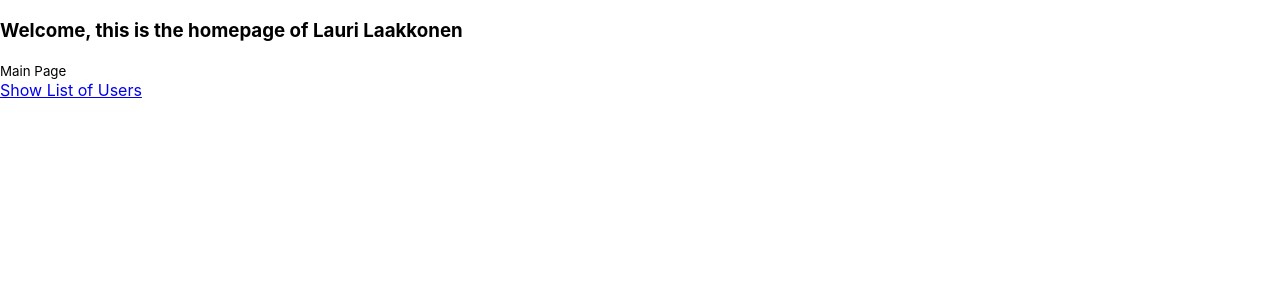
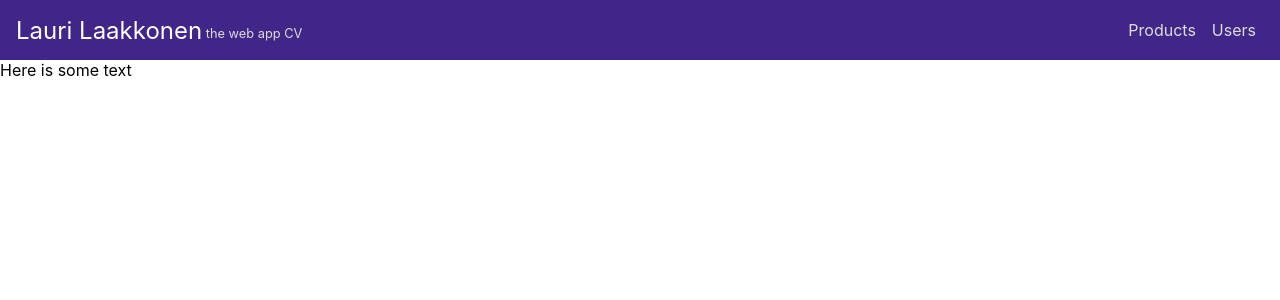
Before and after one commit to laurilaakkonen/CV, a React (Create React App) app: page / in a window 1280 px wide. Shown: the top 300 px of the page. Built offline with nearby package versions, Linux system fonts and the light colour scheme.

Commit message:
add new navbar

```diff
--- a/package.json
+++ b/package.json
@@ -9,7 +9,8 @@
     "react": "^16.12.0",
     "react-dom": "^16.12.0",
     "react-router-dom": "^5.1.2",
-    "react-scripts": "3.3.0"
+    "react-scripts": "3.3.0",
+    "reactstrap": "^8.4.0"
   },
   "scripts": {
     "start": "react-scripts start",
--- a/src/App.js
+++ b/src/App.js
@@ -1,29 +1,16 @@
-/*App.js*/
 import React, { Component } from "react";
-import "./App.css";
-import MainPage from "./pages";
-import UsersPage from "./pages/users";
-import NotFoundPage from "./pages/404";
-//Import all needed Component for this tutorial
-import {
-  BrowserRouter as Router,
-  Route,
-  Switch,
-  Link,
-  Redirect
-} from "react-router-dom";
+
+import Toolbar from "./components/Toolbar/Toolbar"
 
 class App extends Component {
   render() {
   return (
-    <Router>
-      <Switch>
-        <Route exact path="/" component={MainPage} />
-        <Route exact path="/users" component={UsersPage} />
-        <Route exact path="/404" component={NotFoundPage} />
-        <Redirect to="/404" />
-      </Switch>
-      </Router>
+    <div className ="App">
+      <Toolbar />
+      <main style={{marginTop: '60px'}}>
+      <p>Here is some text</p>
+      </main>
+    </div>
     );
   }
 }
--- /dev/null
+++ b/src/components/Toolbar/Toolbar.css
@@ -0,0 +1,53 @@
+.toolbar {
+  position: fixed;
+  top: 0;
+  left: 0;
+  width: 100%;
+  background: #422588;
+  height: 60px;
+}
+
+.toolbar_navigation {
+  display: flex;
+  height: 100%;
+  align-items: center;
+  padding: 0 1rem;
+}
+
+.toolbar_logo a {
+  color: white;
+  text-decoration: none;
+  font-size: 1.5rem;
+}
+
+.toolbar_logo_bonus{
+  color: #dcdcdc;
+  text-decoration: none;
+  font-size: 0.8rem;
+  height: 0.5rem;
+}
+
+.space {
+ flex: 1;
+}
+
+.toolbar_navigation-items ul {
+  list-style: none;
+  margin: 0;
+  padding: 0;
+  display: flex;
+}
+
+.toolbar_navigation-items li {
+  padding: 0 0.5rem;
+}
+
+.toolbar_navigation-items a {
+  color: #dcdcdc;
+  text-decoration: none;
+}
+
+.toolbar_navigation-items a:hover,
+.toolbar_navigation-items a:active{
+  color: white;
+}
--- /dev/null
+++ b/src/components/Toolbar/Toolbar.js
@@ -0,0 +1,22 @@
+import React from 'react'
+
+import './Toolbar.css'
+
+const toolbar = props => (
+  <header className="toolbar">
+  <nav className="toolbar_navigation">
+    <div></div>
+    <div className="toolbar_logo"><a href="/">Lauri Laakkonen</a></div>
+    <div className="toolbar_logo_bonus">&nbsp;the web app CV</div>
+    <div className="space" />
+    <div className="toolbar_navigation-items">
+      <ul>
+        <li><a href="/">Products</a></li>
+        <li><a href="/">Users</a></li>
+      </ul>
+    </div>
+  </nav>
+  </header>
+);
+
+export default toolbar;
--- a/src/pages/404.jsx
+++ /dev/null
@@ -1,12 +0,0 @@
-/*users.jsx*/
-import React from "react";
-
-const NotFoundPage = () => {
-  return (
-    <div>
-      <h3>404 page not found!</h3>
-    </div>
-  );
-};
-
-export default NotFoundPage;
--- a/src/pages/index.jsx
+++ /dev/null
@@ -1,18 +0,0 @@
-/*index.jsx*/
-import React from "react";
-//Functional Component
-import { Link } from "react-router-dom";
-
-const MainPage = () => {
-  return (
-    <div>
-      <h3>Welcome, this is the homepage of Lauri Laakkonen</h3>
-      <small>Main Page</small>
-      <div>
-      <Link to="/users">Show List of Users</Link>
-      </div>
-    </div>
-  );
-};;
-
-export default MainPage;
--- a/src/pages/users.jsx
+++ /dev/null
@@ -1,16 +0,0 @@
-/*users.jsx*/
-import React from "react";
-/* We simply can use an array and loop and print each user */
-const UsersPage = () => {
-  return (
-    <div>
-      <ul>
-        {["Alex", "John", "Jaz", "fedrik", "missali"].map((user, idx) => {
-          return <li key={idx}>{user}</li>;
-        })}
-      </ul>
-    </div>
-  );
-};
-
-export default UsersPage;
```
Also changed, not shown: 1 other file (tests, documents, lock files or other folders).
